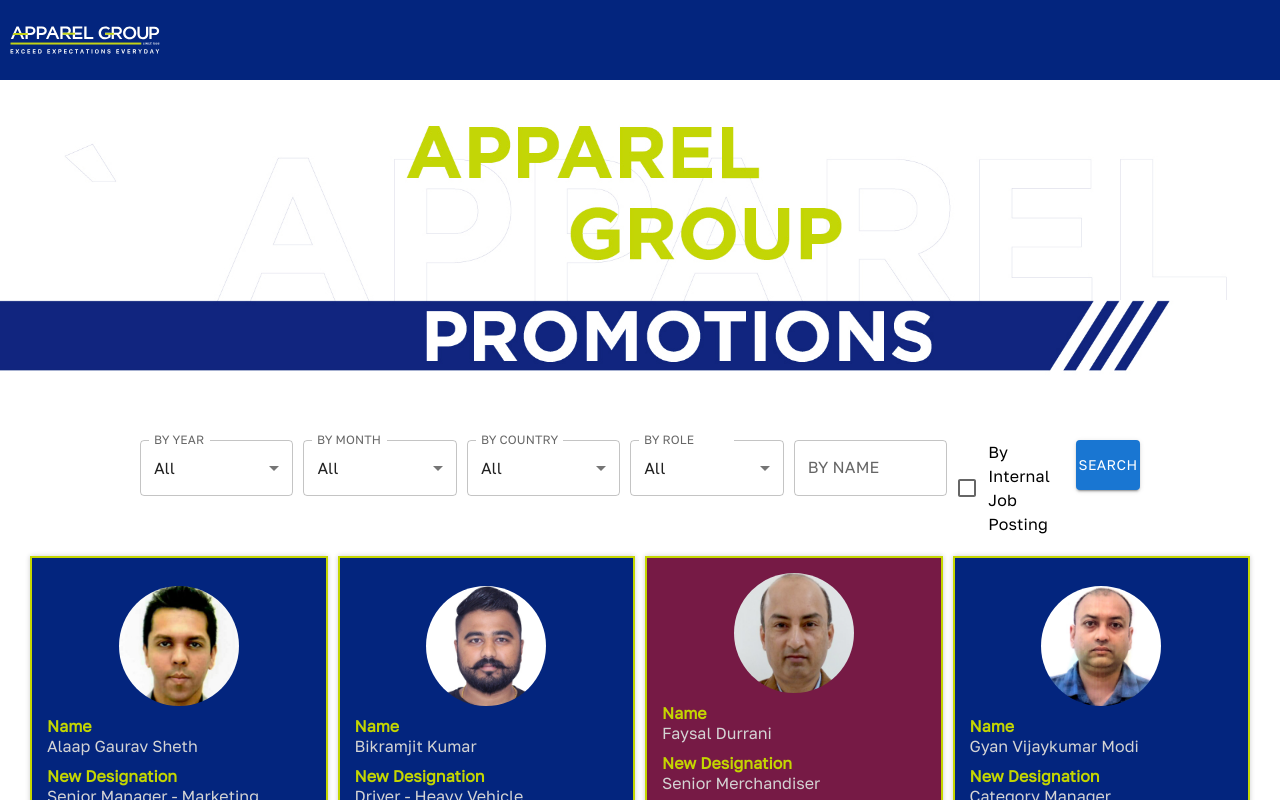
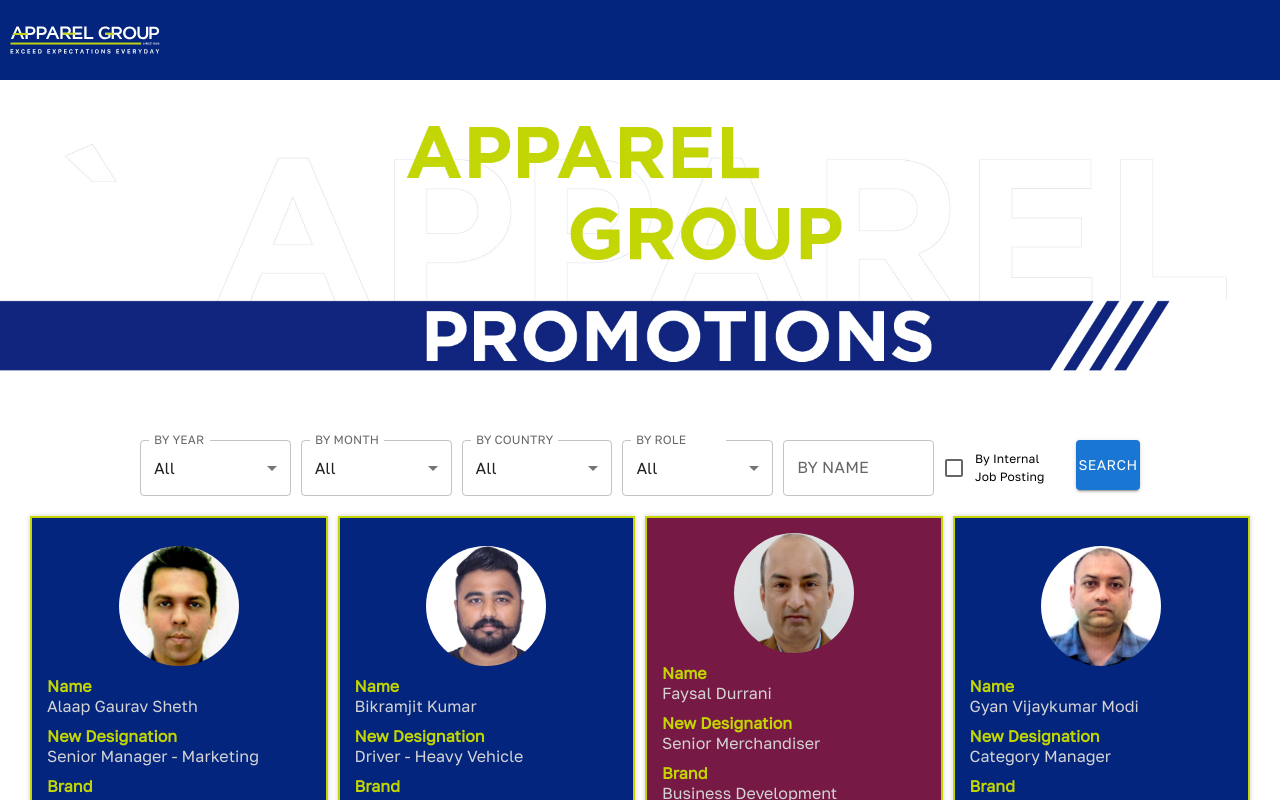
Before and after one commit to rabee-jaramani/apparel-group-promotions, a React (Create React App) app: page / in a window 1280 px wide. Shown: the top 800 px of the page. Built offline with nearby package versions, Linux system fonts and the light colour scheme.

Commit message:
check box

```diff
--- a/src/filters_form/FiltersForm.js
+++ b/src/filters_form/FiltersForm.js
@@ -198,6 +198,7 @@
 
         <FormControlLabel
           className="check-box-mui"
+          id="by-job-posting"
           label="By Internal Job Posting"
           control={
             <Checkbox
--- a/src/filters_form/filters_form.sass
+++ b/src/filters_form/filters_form.sass
@@ -9,6 +9,10 @@
 .check-box-mui
     span:nth-last-child
         width: 272px !important
+#by-job-posting
+    span:nth-child(2)
+        font-size: 12px
+        width: 75px
 span.MuiTypography-root.MuiTypography-body1.MuiFormControlLabel-label.css-9l3uo3
     font-size: 11px !important
     width: 72px !important
```
